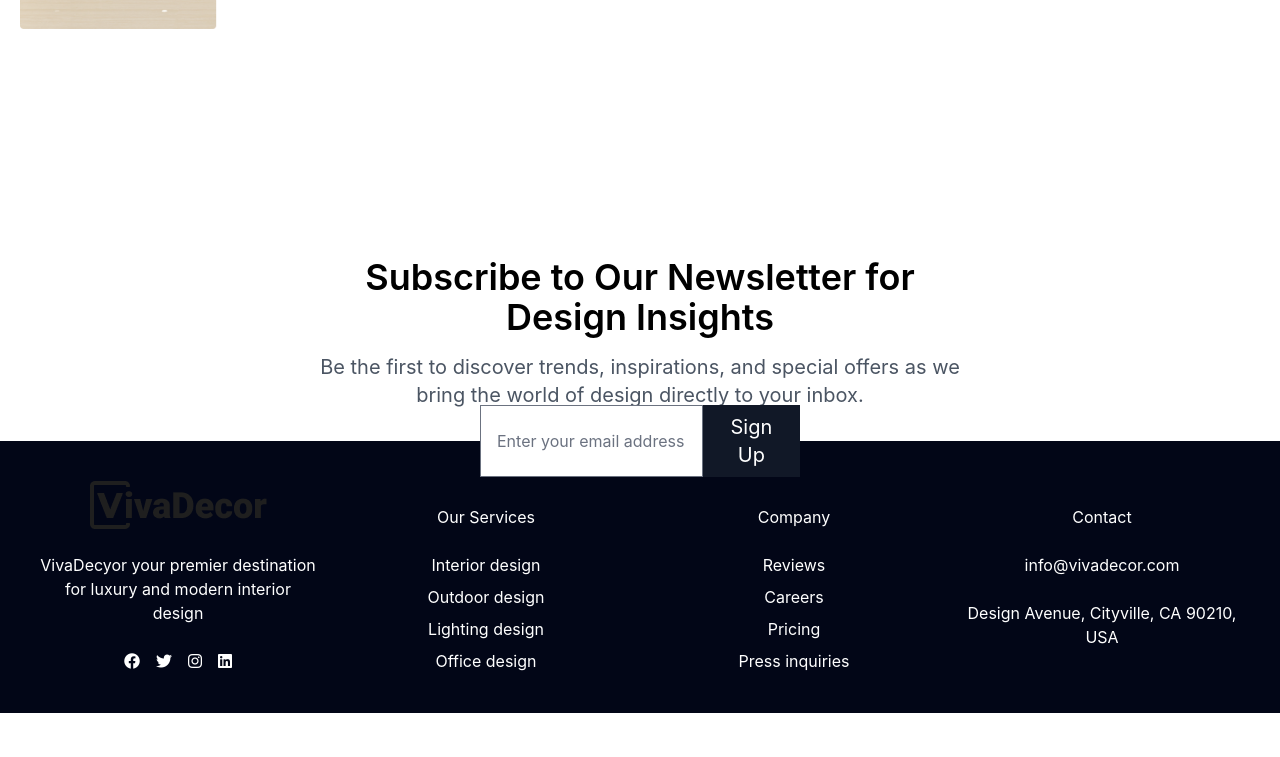
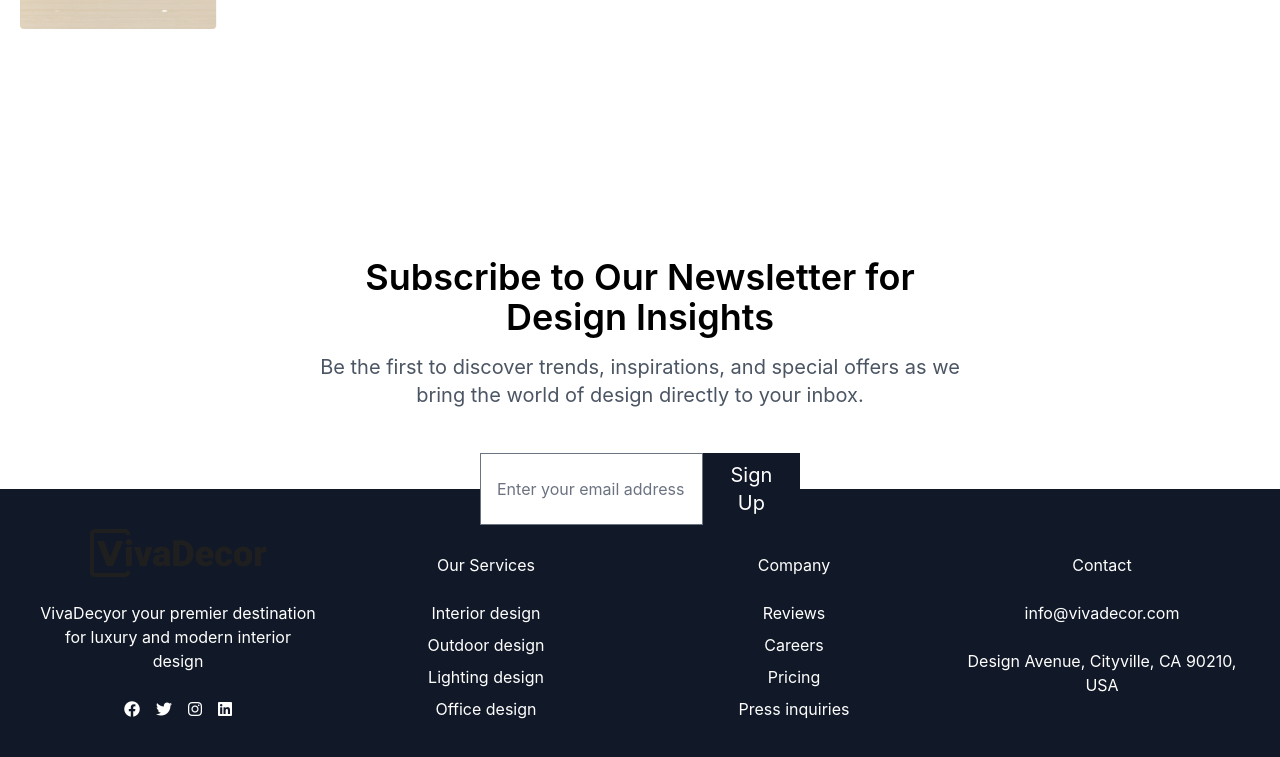
Before and after one commit to youssef-865/landpage, a website: page index.html in a window 1280 px wide. Shown: the part 3816-4573 px from the top of the page. Before the commit the page ends 4529 px from the top, so only its background shows below. Drawn offline with nearby package versions, Linux system fonts and the light colour scheme.

Commit message:
Update index.html

```diff
--- a/index.html
+++ b/index.html
@@ -289,10 +289,9 @@
   <p class="text-gray-600 text-lg md:text-xl mb-8">Be the first to discover trends, inspirations, and special offers as we bring the world of design directly to your inbox.</p>
 </section>
 
-<footer>
-  <div class="flex flex-col lg:flex-row justify-between gap-8 bg-slate-950 text-white mx-auto relative p-10 lg:p-40">
+<footer class="mt-20 bg-gray-900"> <!-- Change this class for a darker background -->
+  <div class="flex flex-col lg:flex-row justify-between gap-8 bg-gray-900 text-white mx-auto relative p-10 lg:p-40">
 
-    <!-- Signup Input Form - Ensure positioning is correct in your layout -->
     <div class="absolute left-1/2 top-0 transform -translate-x-1/2 -translate-y-1/2 flex justify-center bg-white w-full max-w-xs">
       <input class="py-2 px-4 border border-gray-400 w-full" type="email" placeholder="Enter your email address">
       <button type="button" class="bg-gray-900 text-white text-xl py-2 px-6">Sign Up</button>
@@ -302,7 +301,6 @@
       <img src="./src/images/imgs/Logo.png" alt="Logo" class="mx-auto lg:mx-0">
       <p class="py-6 w-full lg:w-40">VivaDecyor your premier destination for luxury and modern interior design</p>
       <ul class="flex justify-center lg:justify-start space-x-4">
-        <!-- Ensure Font Awesome is correctly linked in your project -->
         <li><i class="fa-brands fa-facebook"></i></li>
         <li><i class="fa-brands fa-twitter"></i></li>
         <li><i class="fa-brands fa-instagram"></i></li>
@@ -337,6 +335,7 @@
         <li>Design Avenue, Cityville, CA 90210, USA</li>
       </ul>
     </div>
+
   </div>
 </footer>
 
```
